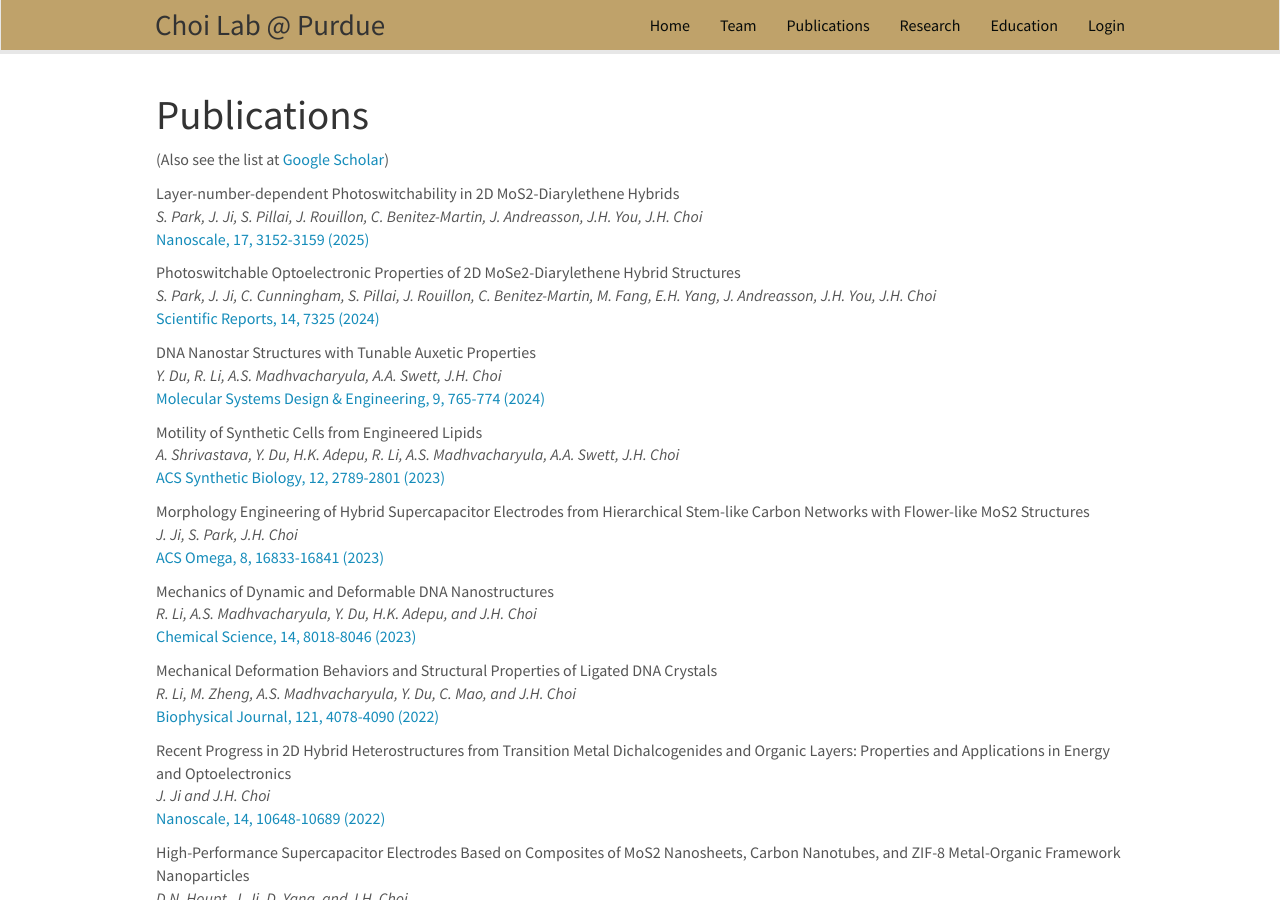
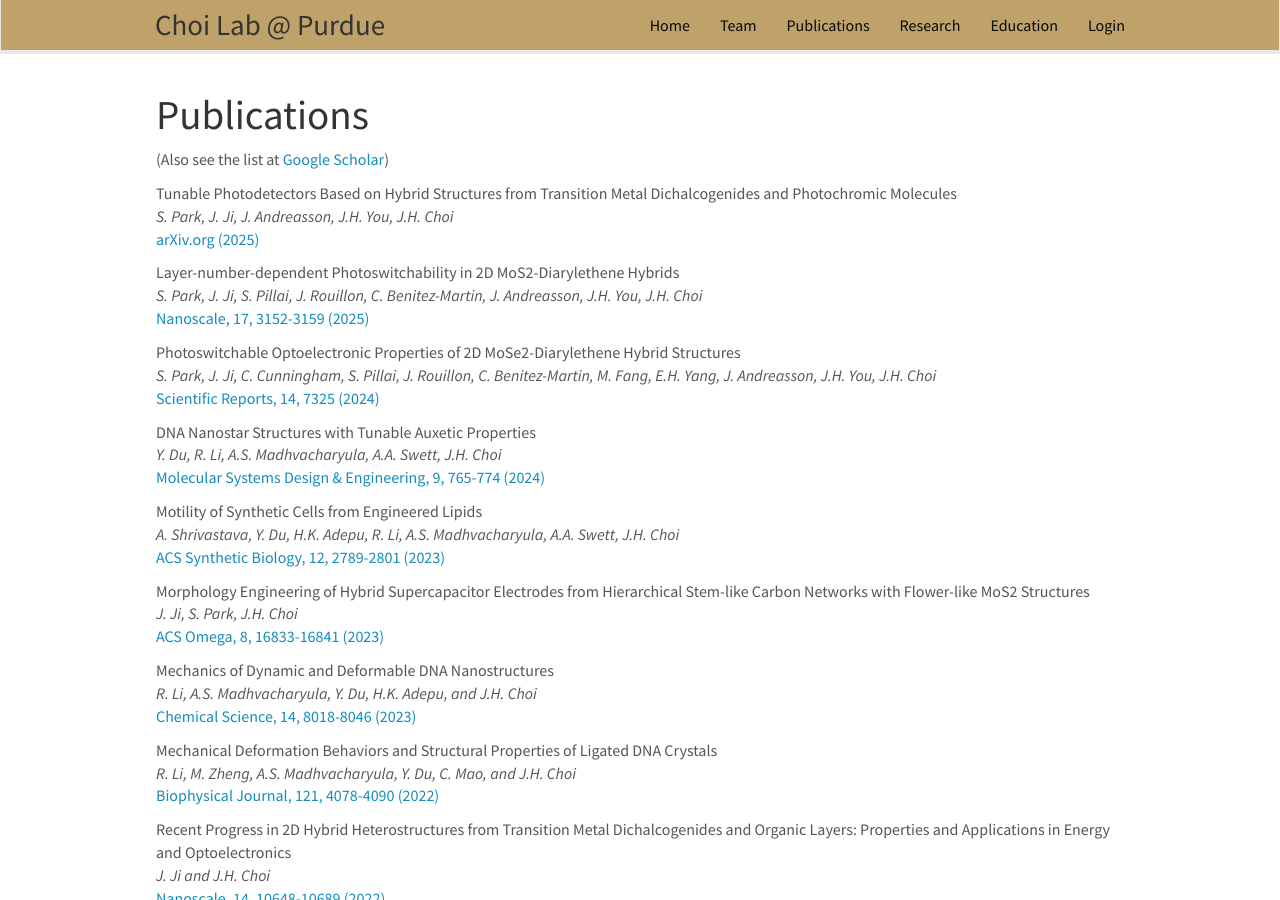
Before and after one commit to choidnalab/choidnalab.github.io, a Jekyll site: the page built from _pages/publications.md, in a window 1280 px wide and 900 px high. Built offline with Jekyll 4.4.1, drawn with Linux system fonts in a browser that asks for light colours; nearby versions of some CDN libraries.

Commit message:
Update publist.yml

```diff
--- a/_data/publist.yml
+++ b/_data/publist.yml
@@ -1,3 +1,13 @@
+- title: "Tunable Photodetectors Based on Hybrid Structures from Transition Metal Dichalcogenides and Photochromic Molecules"
+  image: Conformation.png
+  description:
+  authors: S. Park, J. Ji, J. Andreasson, J.H. You, J.H. Choi
+  link:
+    url: https://doi.org/10.48550/arXiv.2506.11249
+    display: arXiv.org (2025)
+  highlight: 0
+  news2:
+
 - title: "Layer-number-dependent Photoswitchability in 2D MoS2-Diarylethene Hybrids"
   image: Conformation.png
   description:
```
